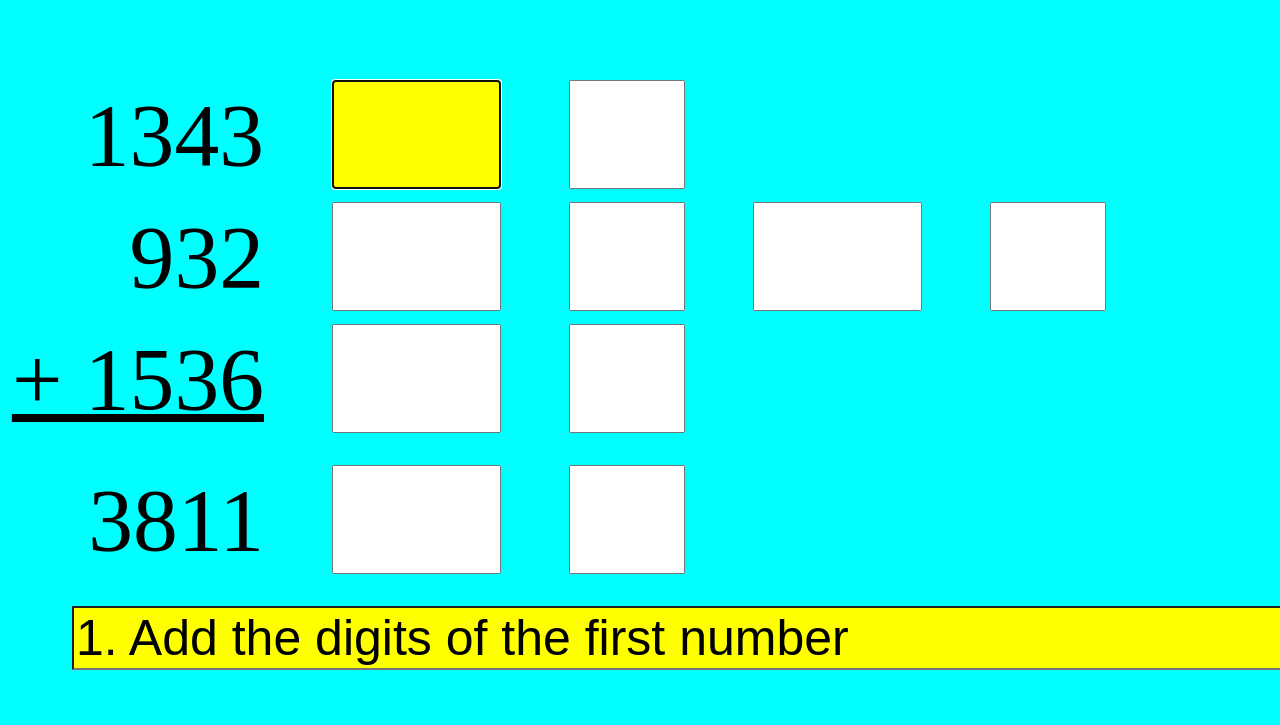
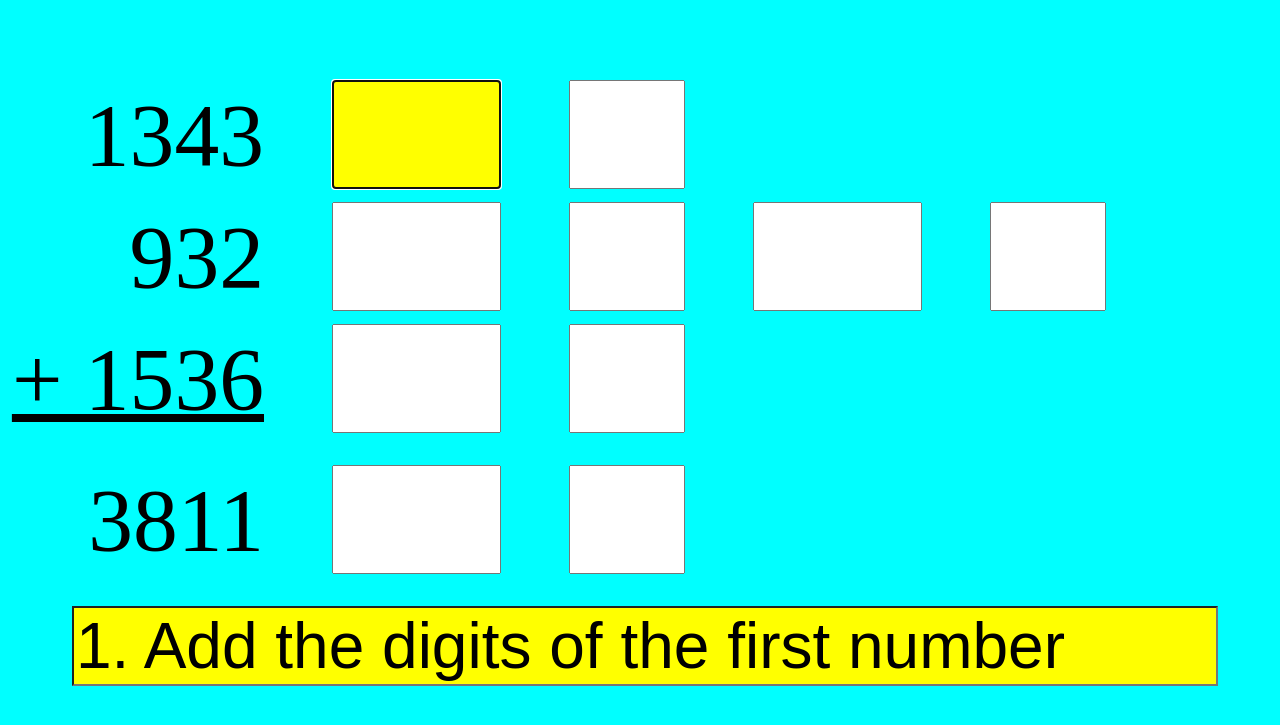
Before and after one commit to mebartsch/mebartsch.github.io, a Jekyll site: the page projects/CastingNines/TryIt/index.html, which Jekyll copies as it is, in a window 1280 px wide. Shown: the top 725 px of the page. Built offline with Jekyll 4.4.1, drawn with Linux system fonts in a browser that asks for light colours.

Commit message:
Update index.html

```diff
--- a/projects/CastingNines/TryIt/index.html
+++ b/projects/CastingNines/TryIt/index.html
@@ -167,7 +167,7 @@ label {
   </div>
   <div style="margin-top:2em">                    <!-- directions -->
   <!--  <label style="font-size:20px;text-align:right" for="id1">directions</label> -->
-    <input style="font-size:50px;width:100%;text-align:left;background:yellow" type="text" value="1. Add the digits of the first number" id="out"/>
+    <input style="font-size:5vw;width:90%;text-align:left;background:yellow" type="text" value="1. Add the digits of the first number" id="out"/>
 
   </div>
 </div>
```
